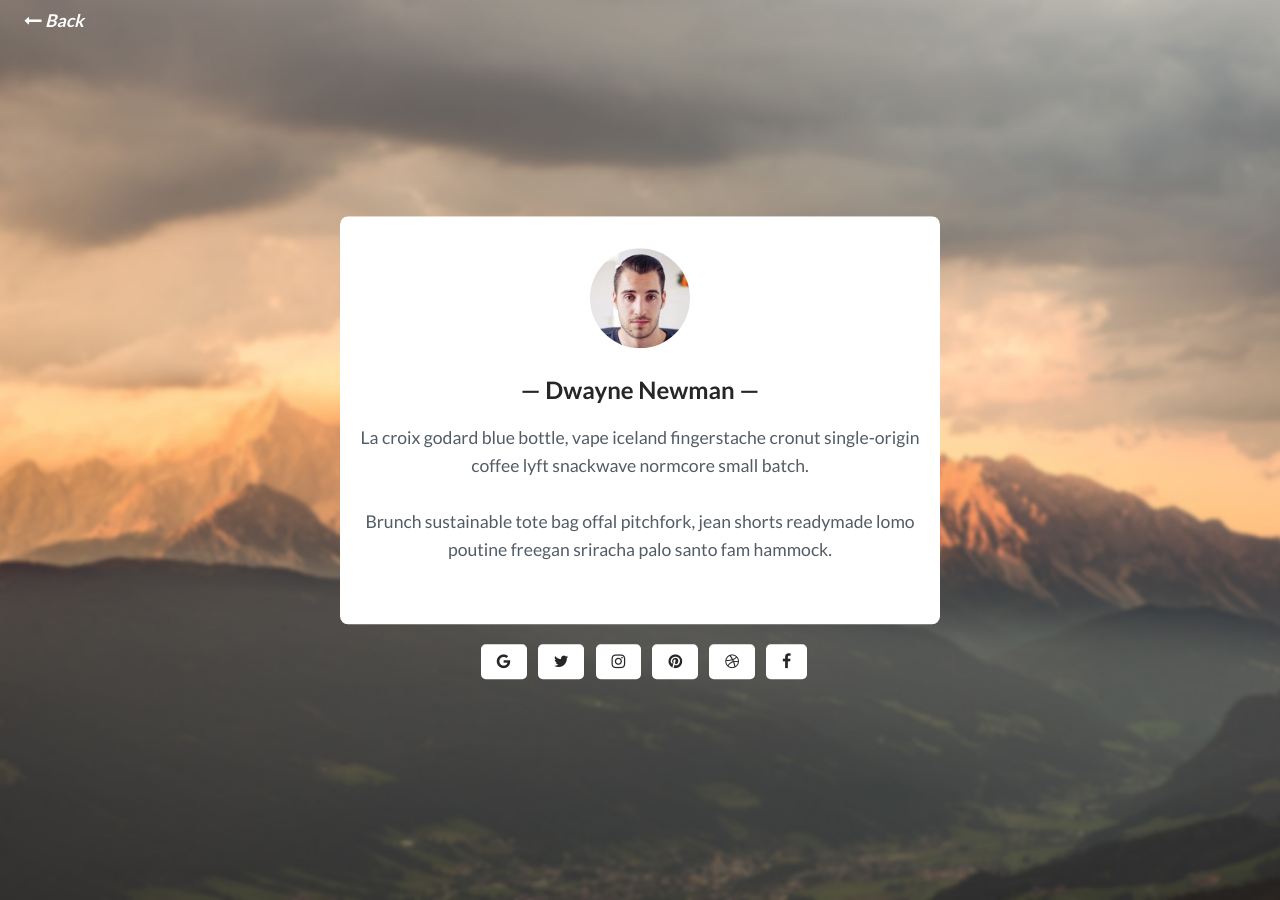
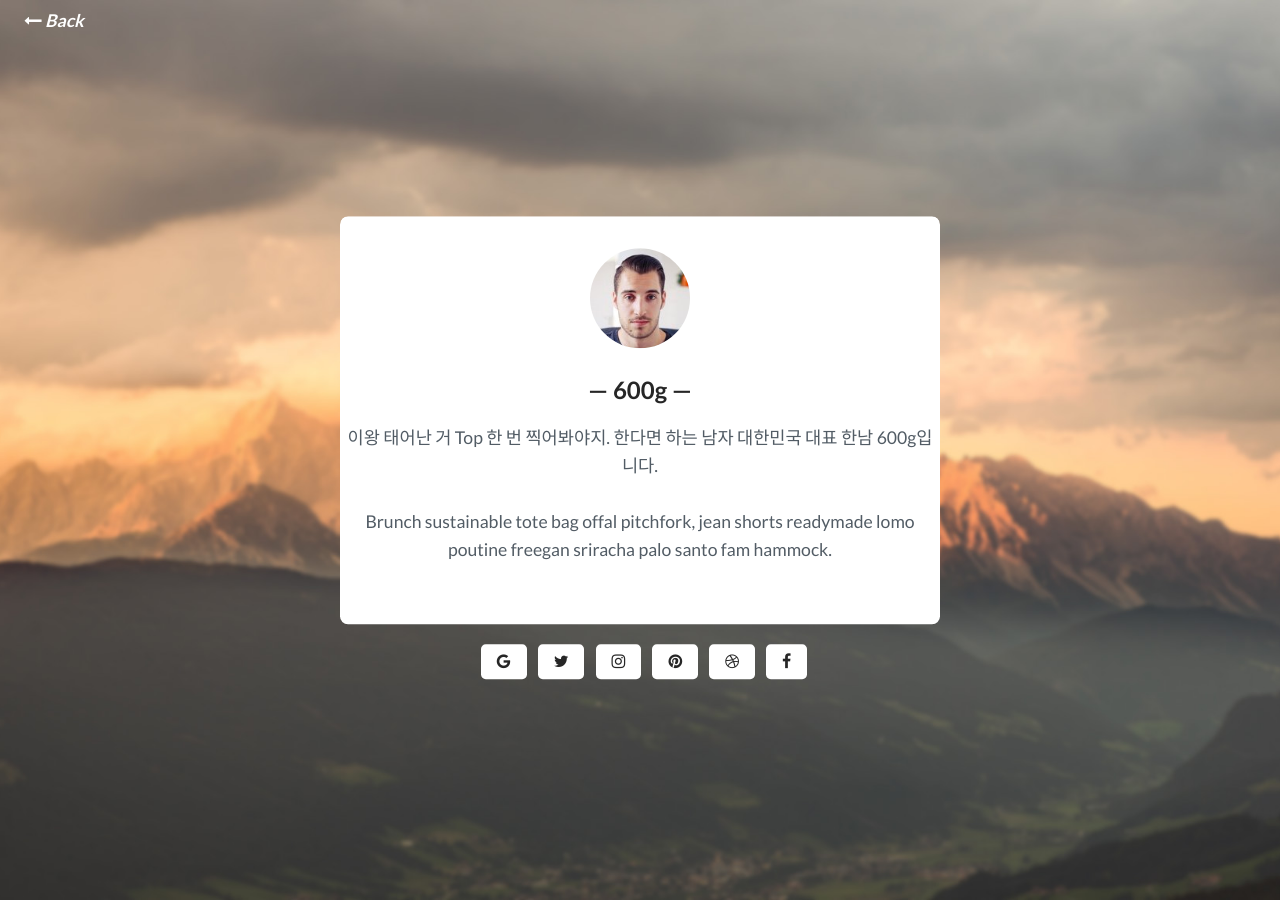
Before and after one commit to ehdrms2034/ehdrms2034.github.io, a Jekyll site: the page built from _pages/about.html, in a window 1280 px wide. Built offline with Jekyll 4.4.1, drawn with Linux system fonts in a browser that asks for light colours.

Commit message:
modify profile

```diff
--- a/_config.yml
+++ b/_config.yml
@@ -15,8 +15,8 @@ banner-desc: # add banner description
 
 # Author settings
 author-pic: face.jpg # your photo
-author-name: # your name
-about-author: # about author
+author-name: 600g # your name
+about-author: 이왕 태어난 거 Top 한 번 찍어봐야지. 한다면 하는 남자 대한민국 대표 한남 600g입니다. # about author
 email: 403.forbidden@kakao.com # your email
 phone: 010-xxxx-xxxx # your pnone number
 website: https://instagram.com/east_600g # you website
```
Also changed, not shown: 1 other file.
